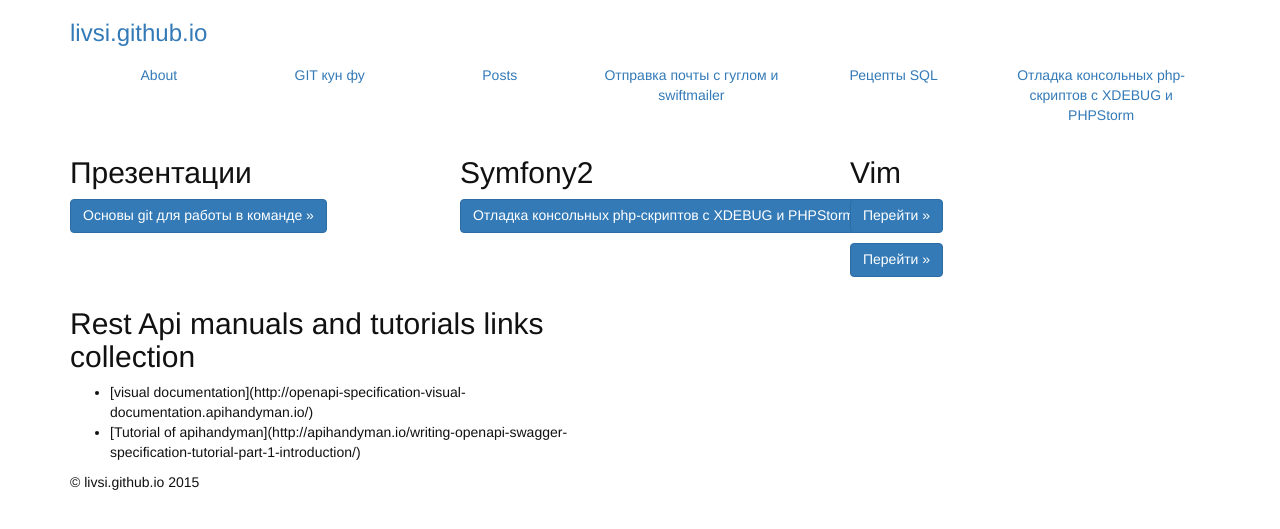
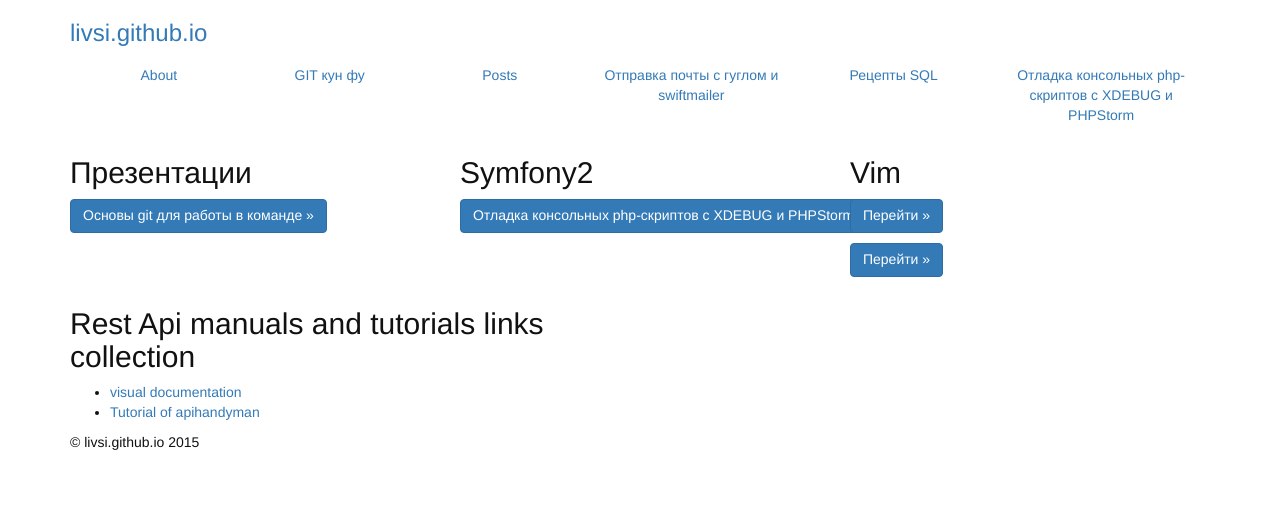
Before and after one commit to livsi/livsi.github.com, a Jekyll site: the page built from index.html, in a window 1280 px wide. Shown: the top 529 px of the page. Built offline with Jekyll 4.4.1, drawn with Linux system fonts in a browser that asks for light colours.

Commit message:
Update index.html

```diff
--- a/index.html
+++ b/index.html
@@ -21,8 +21,9 @@ layout: index
       <div class="col-lg-6">
             <h2>Rest Api manuals and tutorials links collection</h2>
             <ul>
-                  <li>[visual documentation](http://openapi-specification-visual-documentation.apihandyman.io/)</li>
-                  <li>[Tutorial of apihandyman](http://apihandyman.io/writing-openapi-swagger-specification-tutorial-part-1-introduction/)</li>
+                  <li>
+                        <a href="http://openapi-specification-visual-documentation.apihandyman.io/">visual documentation</a></li>
+                  <li><a href="http://apihandyman.io/writing-openapi-swagger-specification-tutorial-part-1-introduction/">Tutorial of apihandyman</a></li>
             </ul>
 
       </div>
```
